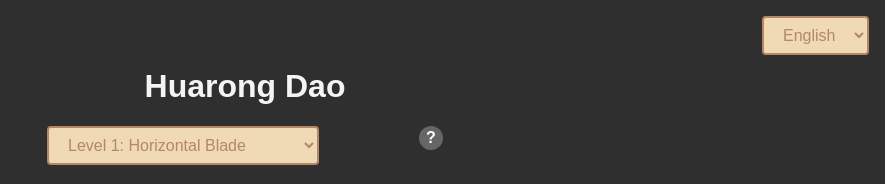
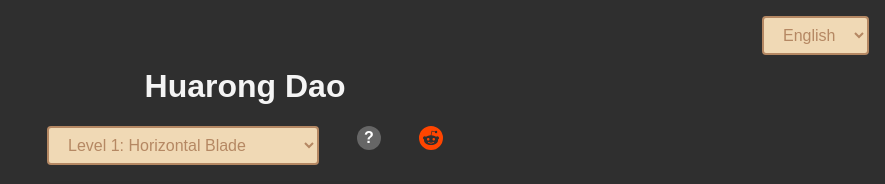
Before and after one commit to Stan370/Klotski, a website built with Vite: page index.html in a window 1280 px wide. Shown: the top 184 px of the page, without its empty margins (395-1280 px from the left). Built offline with nearby package versions, Linux system fonts and the light colour scheme.

Commit message:
add the Reddit icon out link and align  height: 24px to the .reddit-link class to match the height of other controls in the row Added position: relative to properly position the tooltip Created a new tooltip using CSS ::after pseudo-element that: Shows the message "Join our Reddit community and compete with others!" Appears above the icon when hovering Has the same styling as other tooltips in the game (using the same color variables) Has a smooth fade-in/fade-out animation Is centered above the icon Has a nice shadow effect

```diff
--- a/index.html
+++ b/index.html
@@ -37,6 +37,11 @@
             <div id="levelDescription"></div>
           </div>
         </div>
+        <a href="https://www.reddit.com/r/ChinesePuzzle/" target="_blank" class="reddit-link" title="Join our Reddit community and compete with others!">
+          <svg class="reddit-icon" viewBox="0 0 24 24" xmlns="http://www.w3.org/2000/svg">
+            <path d="M12 0A12 12 0 0 0 0 12a12 12 0 0 0 12 12 12 12 0 0 0 12-12A12 12 0 0 0 12 0zm5.01 4.744c.688 0 1.25.561 1.25 1.249a1.25 1.25 0 0 1-2.498.056l-2.597-.547-.8 3.747c1.824.07 3.48.632 4.674 1.488.308-.309.73-.491 1.207-.491.968 0 1.754.786 1.754 1.754 0 .716-.435 1.333-1.01 1.614a3.111 3.111 0 0 1 .042.52c0 2.694-3.13 4.87-7.004 4.87-3.874 0-7.004-2.176-7.004-4.87 0-.183.015-.366.043-.534A1.748 1.748 0 0 1 4.028 12c0-.968.786-1.754 1.754-1.754.463 0 .898.196 1.207.49 1.207-.883 2.878-1.43 4.744-1.487l.885-4.182a.342.342 0 0 1 .14-.197.35.35 0 0 1 .238-.042l2.906.617a1.214 1.214 0 0 1 1.108-.701zM9.25 12C8.561 12 8 12.562 8 13.25c0 .687.561 1.248 1.25 1.248.687 0 1.248-.561 1.248-1.249 0-.688-.561-1.249-1.249-1.249zm5.5 0c-.687 0-1.248.561-1.248 1.25 0 .687.561 1.248 1.249 1.248.688 0 1.249-.561 1.249-1.249 0-.687-.562-1.249-1.25-1.249zm-5.466 3.99a.327.327 0 0 0-.231.094.33.33 0 0 0 0 .463c.842.842 2.484.913 2.961.913.477 0 2.105-.056 2.961-.913a.361.361 0 0 0 .029-.463.33.33 0 0 0-.464 0c-.547.533-1.684.73-2.512.73-.828 0-1.979-.196-2.512-.73a.326.326 0 0 0-.232-.095z"/>
+          </svg>
+        </a>
         <div class="language-selector">
           <select id="languageSelector">
             <option value="en">English</option>
--- a/src/styles.css
+++ b/src/styles.css
@@ -244,3 +244,49 @@ button:hover {
   margin-bottom: 20px;
   line-height: 1.5;
 }
+
+.reddit-link {
+  display: inline-flex;
+  align-items: center;
+  margin-left: 8px;
+  text-decoration: none;
+  color: #FF4500;
+  transition: transform 0.2s;
+  height: 24px; /* Match height with other controls */
+  position: relative; /* For tooltip positioning */
+}
+
+.reddit-link:hover {
+  transform: scale(1.1);
+}
+
+.reddit-icon {
+  width: 24px;
+  height: 24px;
+  fill: currentColor;
+}
+
+/* Add tooltip for Reddit link */
+.reddit-link::after {
+  content: "Join our Reddit community and compete with others!";
+  position: absolute;
+  bottom: 100%;
+  left: 50%;
+  transform: translateX(-50%);
+  margin-bottom: 5px;
+  padding: 8px 12px;
+  background: var(--board-color);
+  color: var(--piece-color);
+  border-radius: 4px;
+  font-size: 14px;
+  white-space: nowrap;
+  opacity: 0;
+  visibility: hidden;
+  transition: opacity 0.2s, visibility 0.2s;
+  box-shadow: 0 2px 8px rgba(0,0,0,0.15);
+}
+
+.reddit-link:hover::after {
+  opacity: 1;
+  visibility: visible;
+}
```
Also changed, not shown: src/main.html (+1 -1 lines), README.md.
